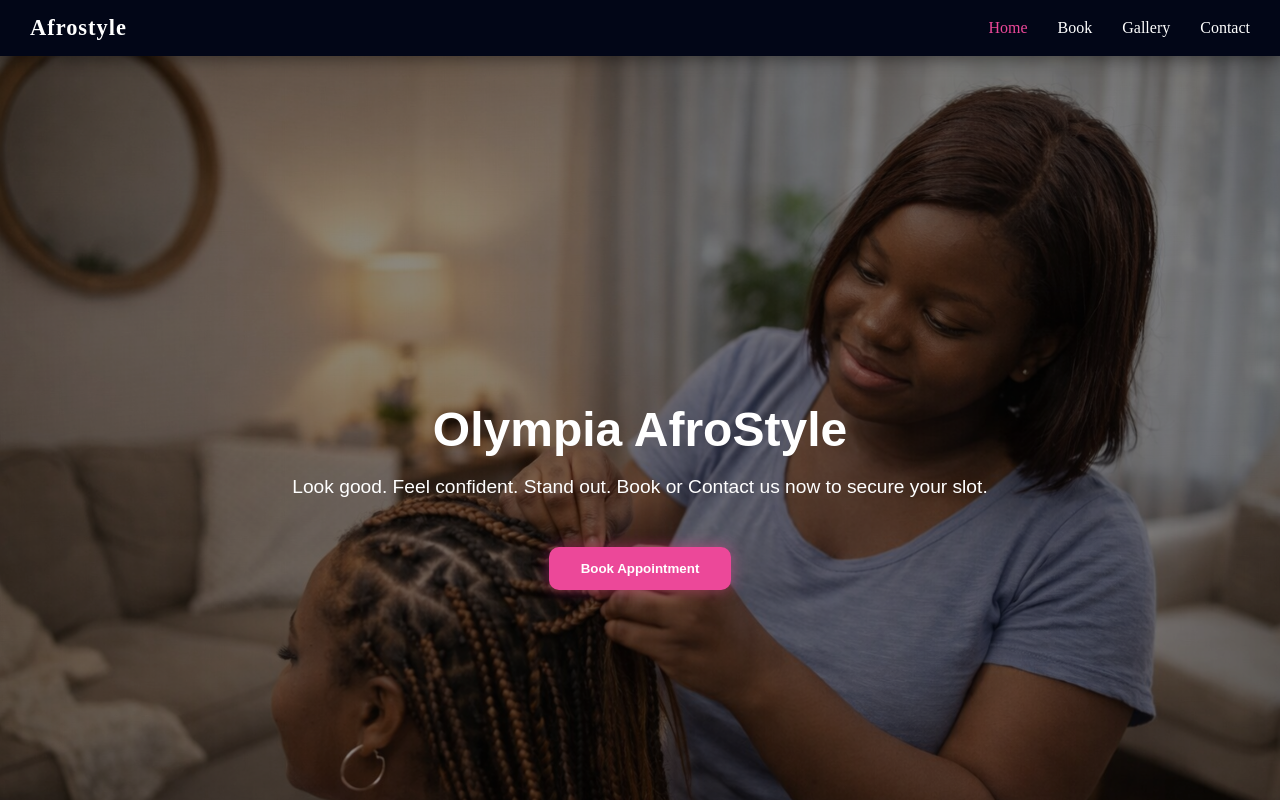
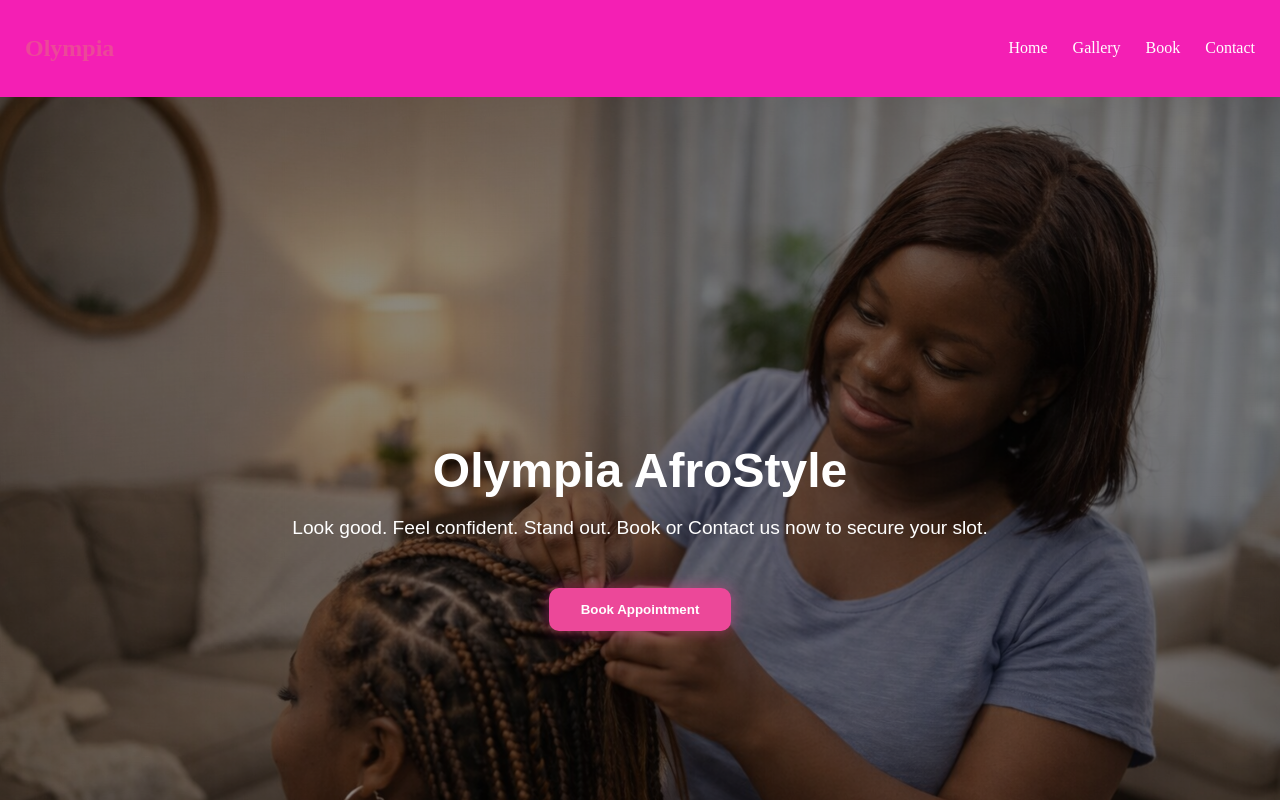
Before and after one commit to Rubin2025/olympiaafrostyle-booking-system, a React (Vite) app in the folder my-react-app/: page / in a window 1280 px wide. Shown: the top 800 px of the page. Built offline with nearby package versions, Linux system fonts and the light colour scheme.

Commit message:
updates the images of my navbar

```diff
--- a/my-react-app/src/components/Navbar.jsx
+++ b/my-react-app/src/components/Navbar.jsx
@@ -1,48 +1,30 @@
 import { useState } from "react";
-import { NavLink } from "react-router-dom";
+import { Link } from "react-router-dom";
 
-function Navbar() {
-  const [open, setOpen] = useState(false);
-  const isAdmin = localStorage.getItem("isAdmin") === "true";
+export default function Navbar() {
+  const [open,setOpen] = useState(false);
 
   return (
     <nav style={nav}>
 
       {/* LOGO */}
-      <div style={logo}>Afrostyle</div>
+      <h2 style={logo}>Olympia</h2>
+
 
       {/* LINKS */}
       <div style={{
         ...links,
-        ...(open ? mobileOpen : {})
+        ...(open ? mobileMenu : {})
       }}>
-
-        <NavLink to="/" style={navLink} onClick={()=>setOpen(false)}>
-          Home
-        </NavLink>
-
-        <NavLink to="/book" style={navLink} onClick={()=>setOpen(false)}>
-          Book
-        </NavLink>
-
-        <NavLink to="/gallery" style={navLink} onClick={()=>setOpen(false)}>
-          Gallery
-        </NavLink>
-
-        <NavLink to="/contact" style={navLink} onClick={()=>setOpen(false)}>
-          Contact
-        </NavLink>
-
-        {isAdmin && (
-          <NavLink to="/admin" style={navLink} onClick={()=>setOpen(false)}>
-            Admin
-          </NavLink>
-        )}
-
+        <Link style={link} to="/" onClick={()=>setOpen(false)}>Home</Link>
+        <Link style={link} to="/gallery" onClick={()=>setOpen(false)}>Gallery</Link>
+        <Link style={link} to="/book" onClick={()=>setOpen(false)}>Book</Link>
+        <Link style={link} to="/contact" onClick={()=>setOpen(false)}>Contact</Link>
       </div>
 
+
       {/* HAMBURGER */}
-      <div style={menu} onClick={()=>setOpen(!open)}>
+      <div style={menuBtn} onClick={()=>setOpen(!open)}>
         ☰
       </div>
 
@@ -50,80 +32,72 @@ function Navbar() {
   );
 }
 
-export default Navbar;
 
 
 /* STYLES */
 
 const nav={
-  position:"sticky",
-  top:0,
-  zIndex:1000,
   display:"flex",
   justifyContent:"space-between",
   alignItems:"center",
-  padding:"15px 30px",
-  background:"#020617",
+  padding:"15px 25px",
+  background:"#f41fb4",
   color:"white",
-  boxShadow:"0 3px 15px rgba(0,0,0,0.4)"
-}
+  position:"sticky",
+  top:0,
+  zIndex:999
+};
 
 const logo={
-  fontWeight:"bold",
-  fontSize:"1.4rem",
-  letterSpacing:"1px"
-}
+  color:"#ec4899"
+};
 
 const links={
   display:"flex",
-  gap:"30px",
-  alignItems:"center"
-}
+  gap:25
+};
 
-const navLink = ({ isActive }) => ({
-  color: isActive ? "#ec4899" : "white",
+const link={
+  color:"white",
   textDecoration:"none",
-  fontWeight:"500",
-  position:"relative",
-  transition:"0.3s"
-})
+  fontWeight:"500"
+};
 
-const menu={
-  display:"none",
-  fontSize:"1.8rem",
-  cursor:"pointer"
-}
+const menuBtn={
+  fontSize:28,
+  cursor:"pointer",
+  display:"none"
+};
 
 
-/* MOBILE MENU STYLE */
 
-const mobileOpen={
-  position:"absolute",
-  top:"65px",
-  right:0,
-  flexDirection:"column",
-  background:"#020617",
-  width:"220px",
-  padding:"25px",
-  gap:"20px",
-  display:"flex",
-  boxShadow:"0 5px 20px rgba(0,0,0,0.5)"
-}
-
-
-/* MEDIA QUERY */
-
-if (typeof window !== "undefined") {
-  const style = document.createElement("style");
-  style.innerHTML = `
+/* MOBILE FIX */
+if(typeof window !== "undefined"){
+  const style=document.createElement("style");
+  style.innerHTML=`
     @media (max-width:768px){
-      nav div[style*="gap: 30px"]{
+      nav div[style*="gap: 25px"]{
         display:none !important;
       }
-      nav div[style*="font-size: 1.8rem"]{
+      nav div[style*="font-size: 28px"]{
         display:block !important;
       }
     }
   `;
   document.head.appendChild(style);
 }
+
+
+/* MOBILE DROPDOWN */
+const mobileMenu={
+  position:"absolute",
+  top:"65px",
+  right:0,
+  flexDirection:"column",
+  background:"#c01d6e",
+  width:"200px",
+  padding:"25px",
+  gap:"20px",
+  display:"flex",
+  boxShadow:"0 10px 30px rgba(225, 20, 109, 0.5)"
+};
```
